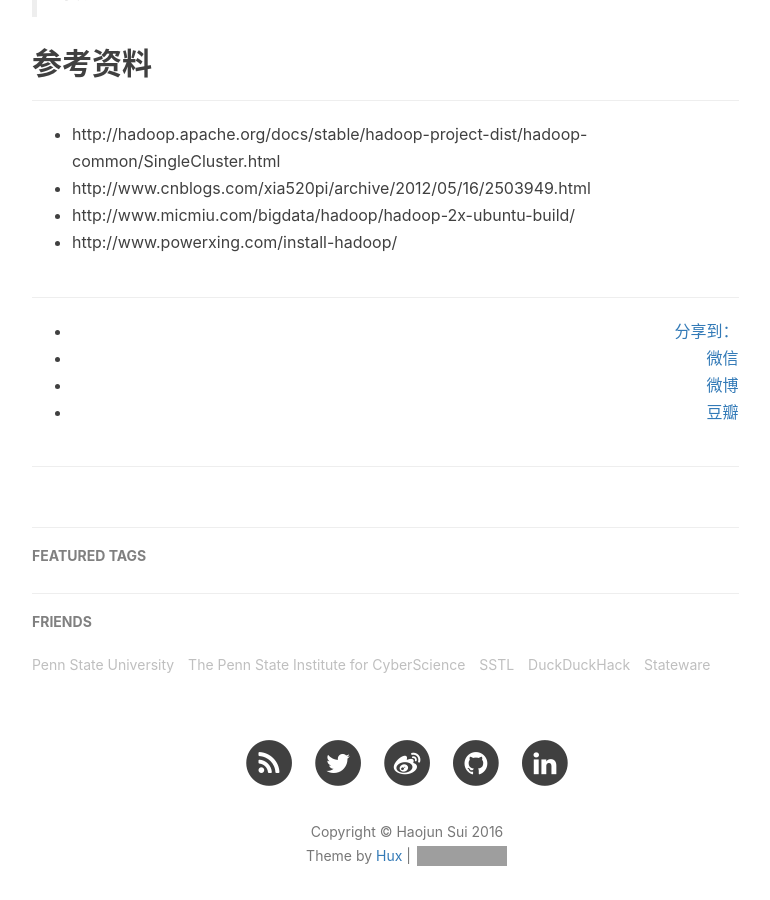
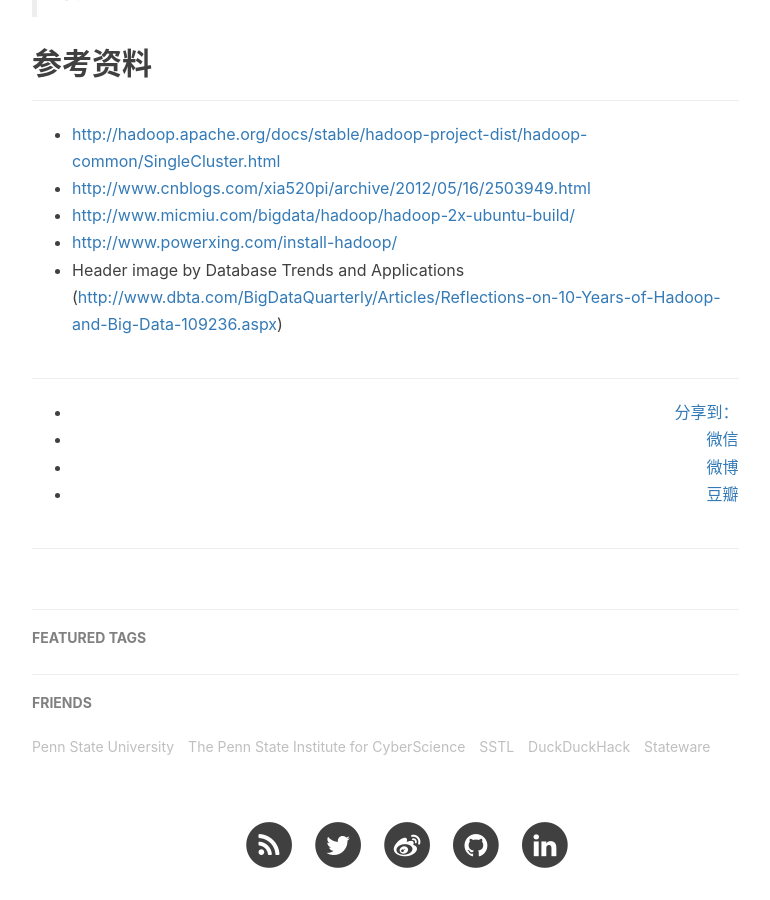
Before and after one commit to haojunsui/haojunsui.github.io, a Jekyll site: the page built from _posts/2016-06-21-hadoop-single.markdown, in a window 1280 px wide and 900 px high, scrolled down 13957 px. Shown: the whole window, without its empty margins (233-1003 px from the left). Built offline with Jekyll 4.4.1, drawn with Linux system fonts in a browser that asks for light colours; nearby versions of some CDN libraries; comment, search, counter and statistics services are not loaded; grey boxes are pictures that could not be loaded.

Commit message:
Update header image.

```diff
--- a/_posts/2016-06-21-hadoop-single.markdown
+++ b/_posts/2016-06-21-hadoop-single.markdown
@@ -271,7 +271,8 @@
 
 ## 参考资料
 ---
-- http://hadoop.apache.org/docs/stable/hadoop-project-dist/hadoop-common/SingleCluster.html
-- http://www.cnblogs.com/xia520pi/archive/2012/05/16/2503949.html
-- http://www.micmiu.com/bigdata/hadoop/hadoop-2x-ubuntu-build/
-- http://www.powerxing.com/install-hadoop/
+- <a href="http://hadoop.apache.org/docs/stable/hadoop-project-dist/hadoop-common/SingleCluster.html">http://hadoop.apache.org/docs/stable/hadoop-project-dist/hadoop-common/SingleCluster.html</a>
+- <a href="http://www.cnblogs.com/xia520pi/archive/2012/05/16/2503949.html">http://www.cnblogs.com/xia520pi/archive/2012/05/16/2503949.html</a>
+- <a href="http://www.micmiu.com/bigdata/hadoop/hadoop-2x-ubuntu-build/">http://www.micmiu.com/bigdata/hadoop/hadoop-2x-ubuntu-build/</a>
+- <a href="http://www.powerxing.com/install-hadoop/">http://www.powerxing.com/install-hadoop/</a>
+- Header image by Database Trends and Applications (<a href="http://www.dbta.com/BigDataQuarterly/Articles/Reflections-on-10-Years-of-Hadoop-and-Big-Data-109236.aspx">http://www.dbta.com/BigDataQuarterly/Articles/Reflections-on-10-Years-of-Hadoop-and-Big-Data-109236.aspx</a>)
```
Also changed, not shown: img/in-post/hadoop-single/header.jpeg (deleted), img/in-post/hadoop-single/header.jpg (added).
